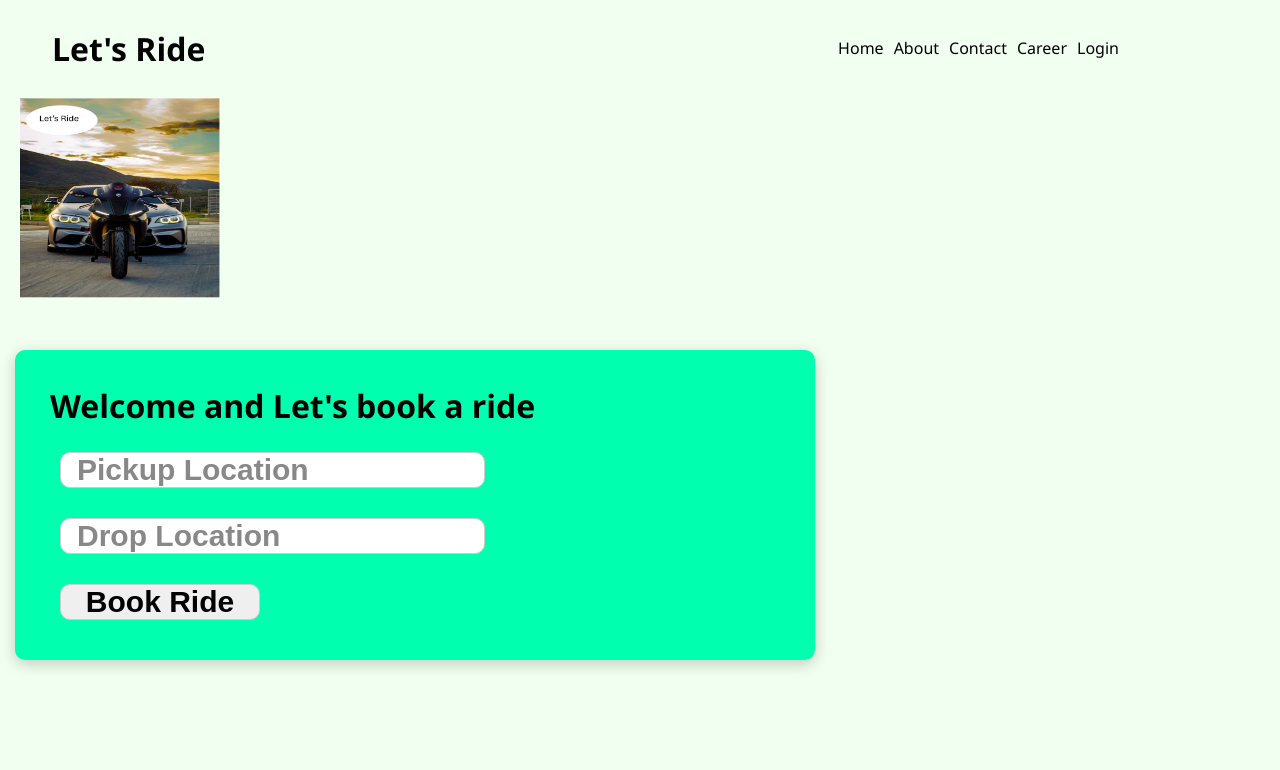
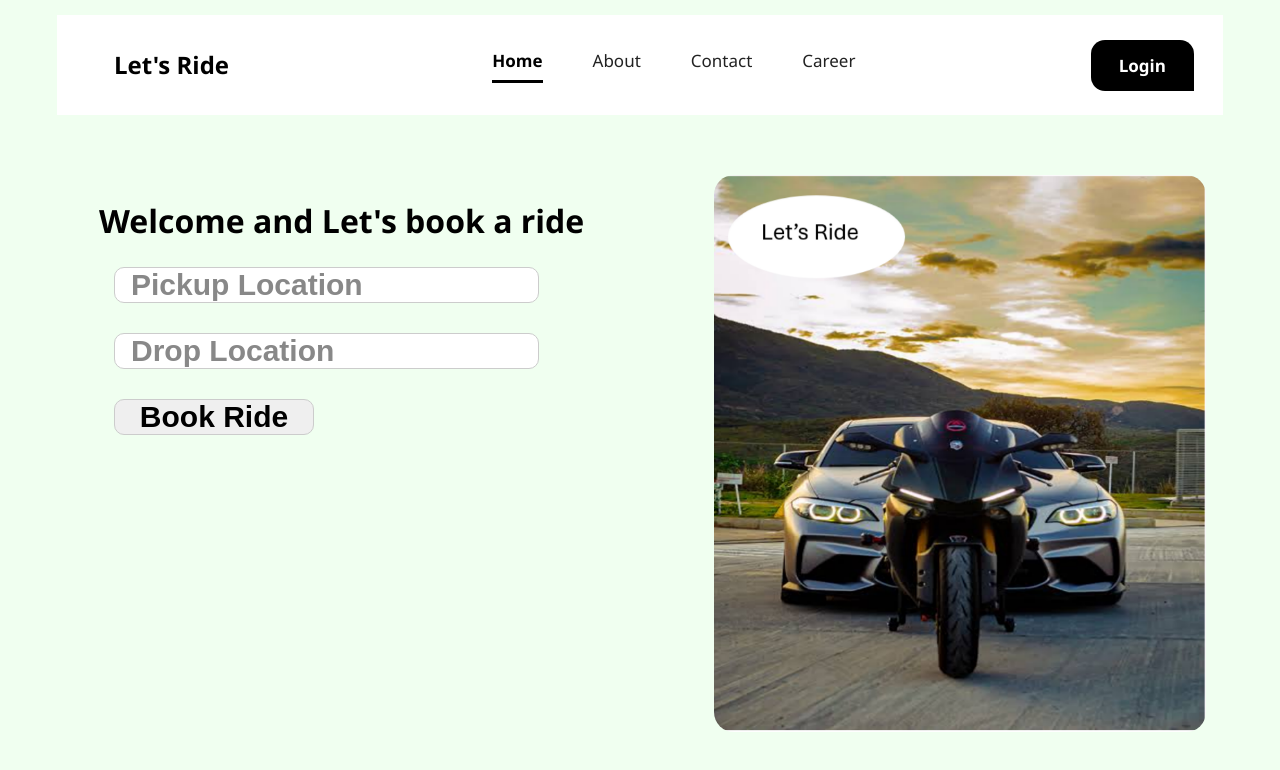
Before and after one commit to ShubhamRawat7906/Ride-booking, a React (Vite) app: page / in a window 1280 px wide. Shown: the top 770 px of the page. Built offline with nearby package versions, Linux system fonts and the light colour scheme.

Commit message:
Update website UI

```diff
--- a/src/App.jsx
+++ b/src/App.jsx
@@ -5,16 +5,13 @@ import Home from './pages/Home'
 import About from './pages/About'
 import Career from './pages/Career'
 import Contact from './pages/Contact'
-import bike from './assets/bike.png'
 import Login from './components/Login'
 export default function App(){
 return (
     <HashRouter>
     <header className="header">
-    <h1>Let's Ride</h1>
     <Navbar/>
     </header>
-    <img src={bike} alt="Bike" width="200" height="200"/>
     <Routes>
       <Route path="/" element={<Home/>}/>
        <Route path="/login" element={<Login/>}/>
--- a/src/components/navbar.css
+++ b/src/components/navbar.css
@@ -1,24 +1,73 @@
-.navbar{
-    display:flex;
-    align-items:center;
-    justify-content:space-between;
-    padding: 16px 8%;
+/* full-width white bar */
+.navbar {
+  background: #fff;
+  width: 100%;
+}
 
+/* centered content, same width as the page below */
+.navbar-inner {
+  display: flex;
+  align-items: center;
+  justify-content: space-between;
+  max-width: 1200px;
+  margin: 0 auto;
+  padding: 16px 24px;
 }
-.nav-links a{
-    text-decoration:none;
-    color:black;
-    padding-bottom:6px;
-    border-bottom: 3px solid transparent;
+
+/* yellow pill logo */
+.logo {
+  background: #fdc60000;
+  color: #000;
+  font-size: 24px;
+  font-weight: 800;
+  text-decoration: none;
+  padding: 10px 28px;
+  border-radius: 40px;
 }
-.nav-links a:hover{
-    border-bottom: 3px solid black;
+
+/* middle links */
+.nav-links {
+  display: flex;
+  gap: 40px;
 }
-.nav-btn{
-    background-color:black;
-    text-decoration:none;
-    font-weight:600;
-    font-size:17px;
-    padding:12px 25px;
-    border-radius:12px 12px 0 12px;
+
+.nav-links a {
+  color: #222;
+  text-decoration: none;
+  font-size: 17px;
+  padding-bottom: 6px;
+  border-bottom: 3px solid transparent;   /* reserves space so nothing jumps */
 }
+
+.nav-links a:hover {
+  color: #000;
+}
+
+/* current page: bold with a black underline */
+.nav-links a.active {
+  font-weight: 600;
+  color: #000;
+  border-bottom-color: #000;
+}
+
+/* black button, bottom-right corner squared like Rapido's */
+.login-button {
+  background: #000;
+  color: #fff;
+  text-decoration: none;
+  font-size: 17px;
+  font-weight: 700;
+  padding: 12px 28px;
+  border-radius: 14px 14px 0 14px;
+}
+
+.login-button:hover {
+  background: #333;
+}
+
+/* phones: hide the middle links to save space */
+@media (max-width: 700px) {
+  .nav-links {
+    display: none;
+  }
+}
--- a/src/components/navbar.jsx
+++ b/src/components/navbar.jsx
@@ -1,19 +1,22 @@
-import React from "react";
-import { Link } from "react-router-dom";
+import { NavLink, Link } from "react-router-dom";
 import './navbar.css'
+
 function Navbar() {
   return (
-    <nav className="navbar">
-      <div className="logo">
+    <header className="navbar">
+      <div className="navbar-inner">
+        <Link to="/" className="logo">Let's Ride</Link>
+
+        <nav className="nav-links">
+          <NavLink to="/" end>Home</NavLink>
+          <NavLink to="/about">About</NavLink>
+          <NavLink to="/contact">Contact</NavLink>
+          <NavLink to="/career">Career</NavLink>
+        </nav>
+
+        <Link to="/login" className="login-button">Login</Link>
       </div>
-      <div className="nav-links">
-        <Link to="/">Home</Link>
-        <Link to="/about">About</Link>
-        <Link to="/contact">Contact</Link>
-        <Link to="/career">Career</Link>
-         <Link to="/login" className="login-button">Login</Link>
-      </div>
-    </nav>
+    </header>
   );
 }
 
--- /dev/null
+++ b/src/pages/Career.css
@@ -0,0 +1,50 @@
+.career-form {
+  max-width: 500px;
+  margin: 40px auto;
+  padding: 32px;
+  background: #fff;
+  border-radius: 12px;
+  box-shadow: 0 4px 15px rgba(0, 0, 0, 0.15);
+  font-family: 'Segoe UI', Tahoma, Geneva, Verdana, sans-serif;
+}
+
+.career-form h1 {
+  margin: 0 0 24px;
+  font-size: 2rem;
+}
+
+.form-group,
+.input-group {
+  display: flex;
+  flex-direction: column;   /* label above input */
+  gap: 6px;
+  margin-bottom: 18px;
+}
+
+.career-form label {
+  font-weight: 600;
+}
+
+.career-form input[type="text"],
+.career-form input[type="email"],
+.career-form input[type="tel"],
+.career-form select {
+  width: 100%;
+  height: 46px;
+  padding: 0 14px;
+  font-size: 16px;
+  border: 1px solid #ccc;
+  border-radius: 8px;
+  box-sizing: border-box;
+}
+
+.career-form button {
+  width: 100%;
+  height: 50px;
+  font-size: 18px;
+  font-weight: 700;
+  background: #fdc800;
+  border: none;
+  border-radius: 8px;
+  cursor: pointer;
+}
--- a/src/pages/Career.jsx
+++ b/src/pages/Career.jsx
@@ -1,4 +1,5 @@
 import {useState} from "react";
+import './Career.css';
 export default function Career(){
     // set up state variable for form fields
     const [name,setName]=useState("");
--- a/src/pages/Home.css
+++ b/src/pages/Home.css
@@ -1,24 +1,64 @@
-.home{
-    max-width:800px;
-    margin:40px 0;
-    padding:30px;
-    background-color:rgb(0, 255, 174);
-    border-radius:10px;
-    box-shadow:0 4px 15px rgba(0,0,0,0.2);
-    font-family:'Segoe UI', Tahoma, Geneva, Verdana, sans-serif;
+.hero-image{
+  flex:1;
+  display:flex;
+  justify-content:flex-end;
 }
-.home h1{
-    color:black;
-    font-size:2rem;
-    margin-bottom:20px;
-    font-weight:bold;
-    line-height:1.3;
+.hero-image img{
+  width:100%;
+  max-width:500px;
+  border-radius:20px;
+  object-fit:cover;
 }
+.hero {
+  display: flex;
+  align-items: stretch;
+  justify-content: space-between;
+  gap: 60px;
+  max-width: 1200px;
+  margin: 0 auto;
+  padding: 40px 24px;
+}
+
+.home {
+  flex: 1;
+  padding: 30px;
+  font-family: 'Segoe UI', Tahoma, Geneva, Verdana, sans-serif;
+  animation: fadeIn 2s ease-out;
+}
+
+.home h1 {
+  color: black;
+  font-size: 2rem;
+  margin: 0 0 20px;
+  font-weight: bold;
+  line-height: 1.3;
+}
+
+/* right: image */
+.hero-image {
+  flex: 1;
+  display: flex;
+  justify-content: flex-end;
+}
+
+.hero-image img {
+  width: 100%;
+  max-width: 500px;
+  border-radius: 20px;
+  object-fit: cover;
+}
+
 @keyframes fadeIn {
   from { opacity: 0; transform: translateY(10px); }
   to { opacity: 1; transform: translateY(0); }
 }
 
-.home {
-  animation: fadeIn 2s ease-out;
+@media (max-width: 800px) {
+  .hero {
+    flex-direction: column;
+  }
+
+  .hero-image {
+    justify-content: center;
+  }
 }
--- a/src/pages/Home.jsx
+++ b/src/pages/Home.jsx
@@ -1,12 +1,18 @@
 import RideBookingForm from "../components/RideBookingForm"
 import './Home.css'
+import bike from "../assets/bike.png"
 function Home()
 {
 return (
+<section className="hero">
 <div className="home">
 <h1>Welcome and Let's book a ride</h1>
 <RideBookingForm/>
 </div>
+<div className="hero-image">
+<img src={bike} alt="bike"></img>
+</div>
+</section>
 )
 }
 export default Home
```
